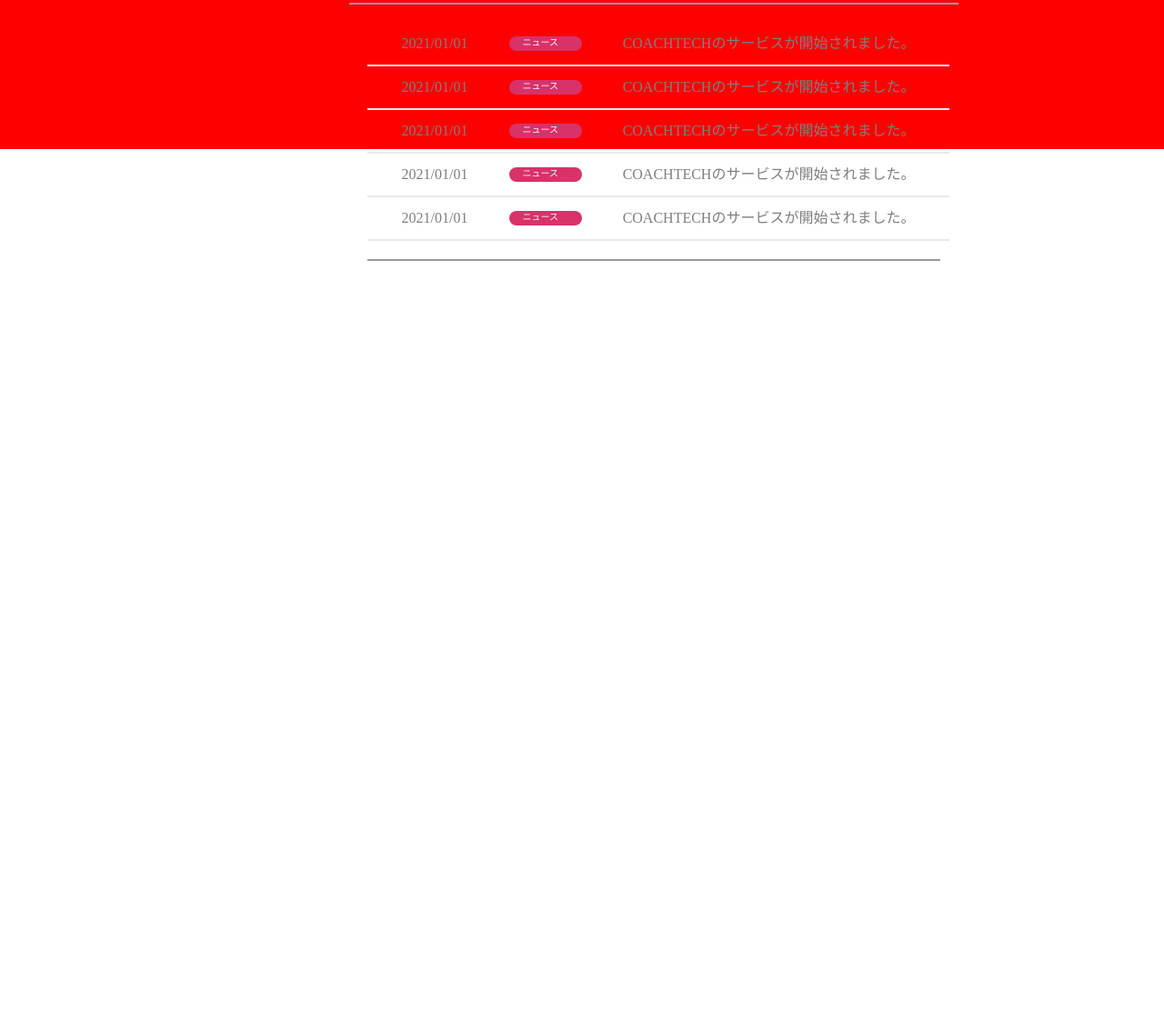
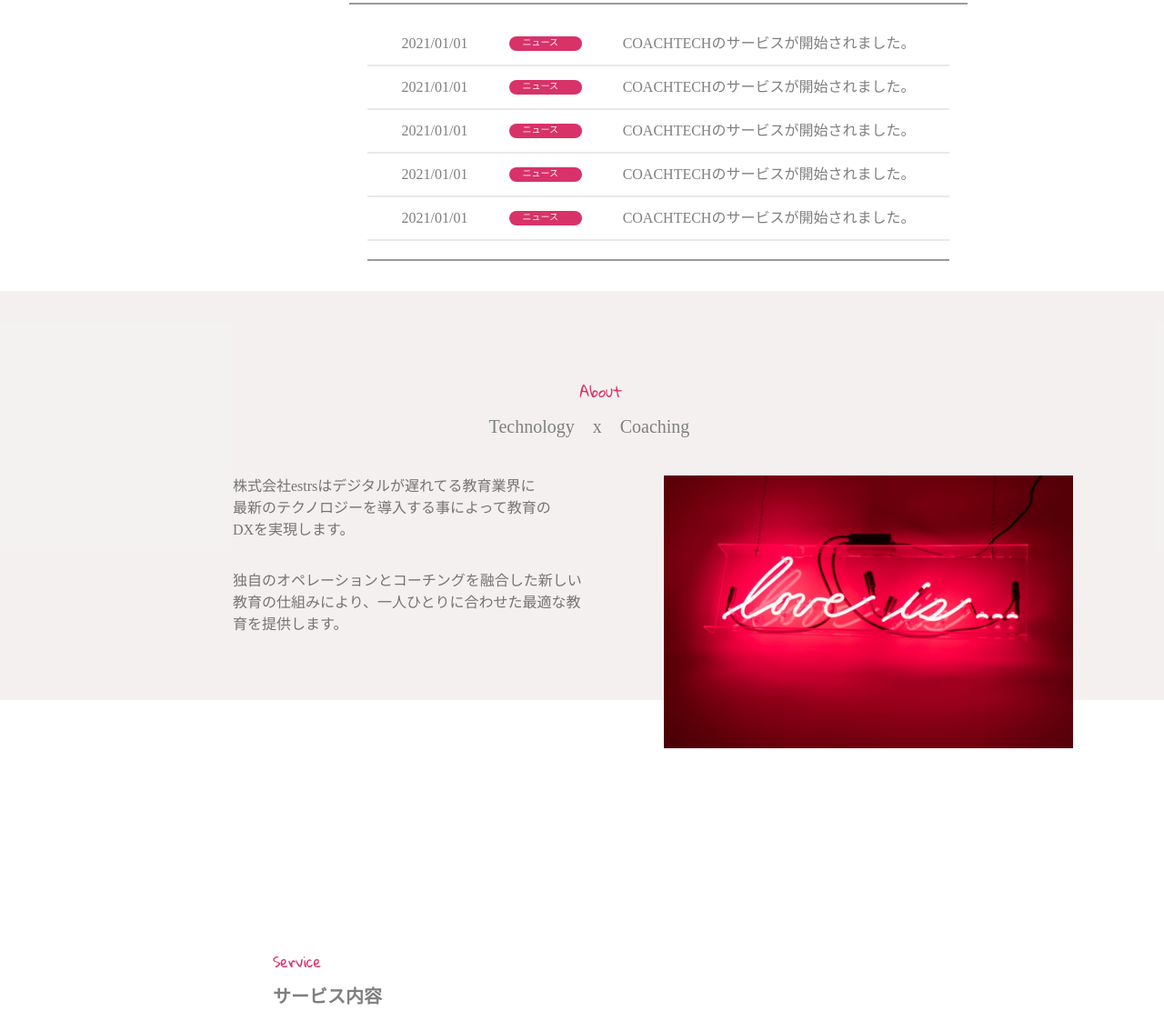
Before and after one commit to konomi0527/20210529-kato, a plain HTML site: page index.html in a window 1280 px wide. Shown: the part 917-2040 px from the top of the page at 91% size. Before the commit the page ends 1224 px from the top, so only its background shows below. Drawn offline with Linux system fonts and the light colour scheme.

Commit message:
修正内容が分かるコミットメッセージ

```diff
--- a/CSS/style.css
+++ b/CSS/style.css
@@ -36,15 +36,13 @@
   margin: 100px;
 }
 h2 {
-  position: absolute;
-  left: 27%;
-  bottom: -9%;
+  margin: 20px;
+  padding: 125px 380px ;
   color: rgb(126, 127, 128);
 }
 hr {
   background-color: rgb(115, 112, 112);
   width: 10%
-  text-align: center;
   margin: 170px auto 50px;
   display: block;
   }
@@ -79,10 +77,72 @@ li {
 }
 .border {
   border-bottom: 2px solid rgb(155, 154, 154);
-  width: 630px;
+  width: 640px;
   padding-bottom: 20px;
 }
 .gray {
-	height: 400px;
-	background-color: red;
+	height: 450px;
+  margin: 270px auto;
+  background-color: rgba(240, 235, 235, 0.721);
 }
+.About {
+  font-family: "Gloria Hallelujah", cursive;
+  position: absolute;
+  top: 155%;
+  left: 42%;
+  color: rgb(216, 50, 105);
+  margin: 100px;
+}
+.Techno {
+  position: absolute;
+  top: 172%;
+  left: 42%;
+  color: rgb(126, 127, 128);
+  font-size: 20px;
+  }
+  .digital{
+  position: absolute;
+  line-height: 24px;
+  top: 180%;
+  left: 20%;
+  color: rgb(117, 115, 116);
+}
+.pink2  {
+  position: absolute;
+  top: 180%;
+  left: 57%;
+}
+.digital2 {
+  position: absolute;
+  line-height: 24px;
+  top: 193%;
+  left: 20%;
+  color: rgb(117, 115, 116);
+}
+.Service {
+  font-family: "Gloria Hallelujah", cursive;
+  color: rgb(216, 50, 105);
+  padding: 10px 300px 0px;
+}
+  .Service2 {
+  color: rgb(126, 127, 128);
+  font-size: 20px;
+  padding: 0px 280px 0px;
+  }
+  .parent {
+    margin: 0px -100px;
+    min-height: 100vh;
+    display: grid;
+    grid-template:
+        "box1 box2 box3";
+}
+.box1 {
+  background: #d0238e87;
+  grid-area:  box;
+}
+.box2 {
+  background: #df2da1ad;
+}
+.box3 {
+  background: #947086ad;
+}
--- a/index.html
+++ b/index.html
@@ -49,6 +49,25 @@
       </ul>
       <p class="border"></p>
   </div>
-<div class="gray"></div>
+  <div class="gray"></div>
+  <div class="About">About</div>
+  <div class="Techno">Technology　x　Coaching</div>
+  <div class="pink2">
+    <img src="img/about.jpg" alt="写真" 　width="350" height="300">
+  </div>
+  <p class="digital">株式会社estrsはデジタルが遅れてる教育業界に<br>最新のテクノロジーを導入する事によって教育の<br>DXを実現します。<br></p>
+  <p class="digital2">独自のオペレーションとコーチングを融合した新しい<br>教育の仕組みにより、一人ひとりに合わせた最適な教<br>育を提供します。</p>
+  </div>
+  <div class="Service">Service</div>
+  <h2 class="Service2">サービス内容<h2>
+    <div class="parent">
+      <div class="box1">1</div>
+      <div class="box2">2</div>
+      <div class="box3">3</div>
+    </div>
+
+    <img src="img/service__first.svg" alt="写真" 　width="250" height="180">
+  <P>jesse</P>
+
   </body>
 </html>
```
